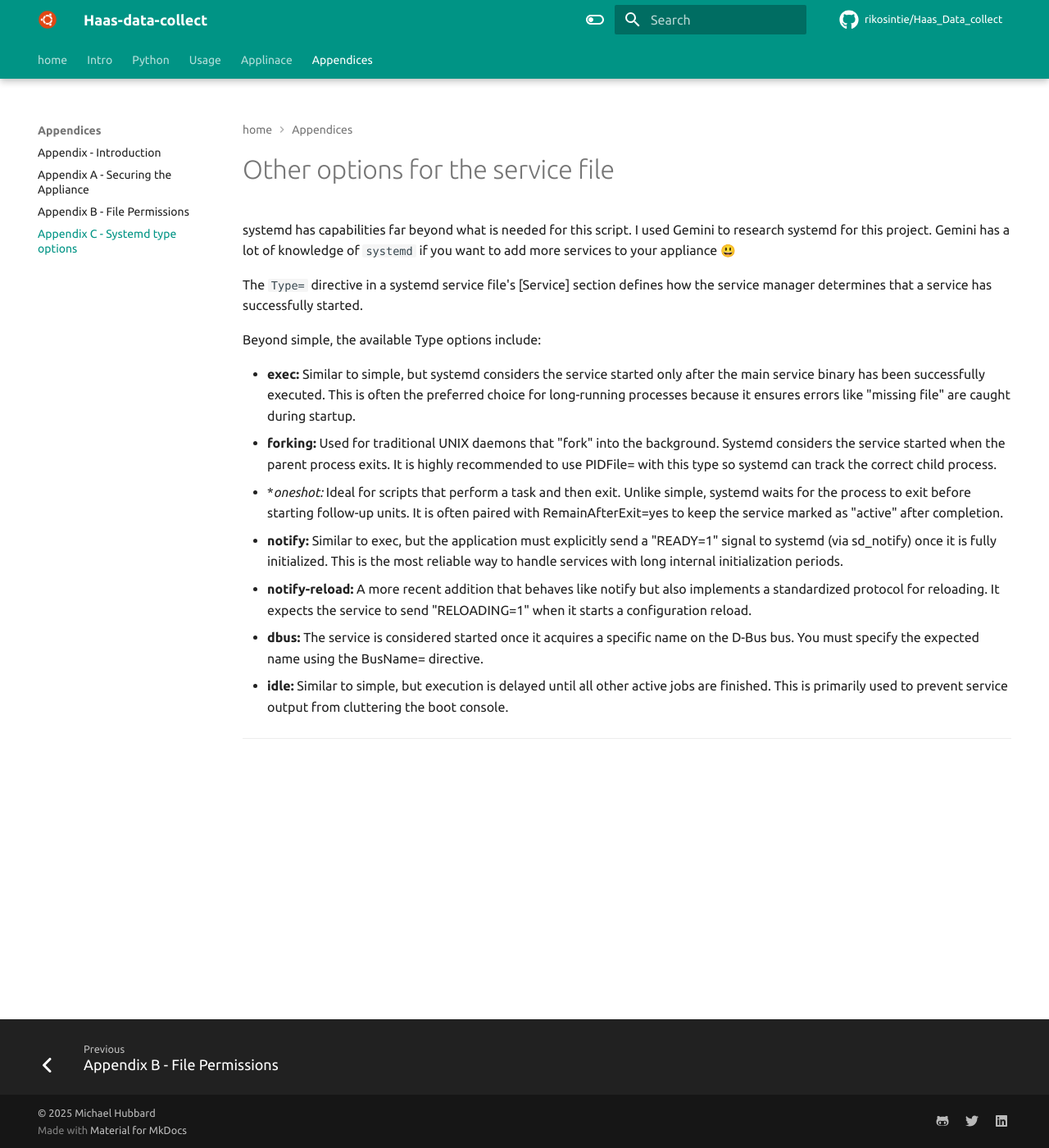
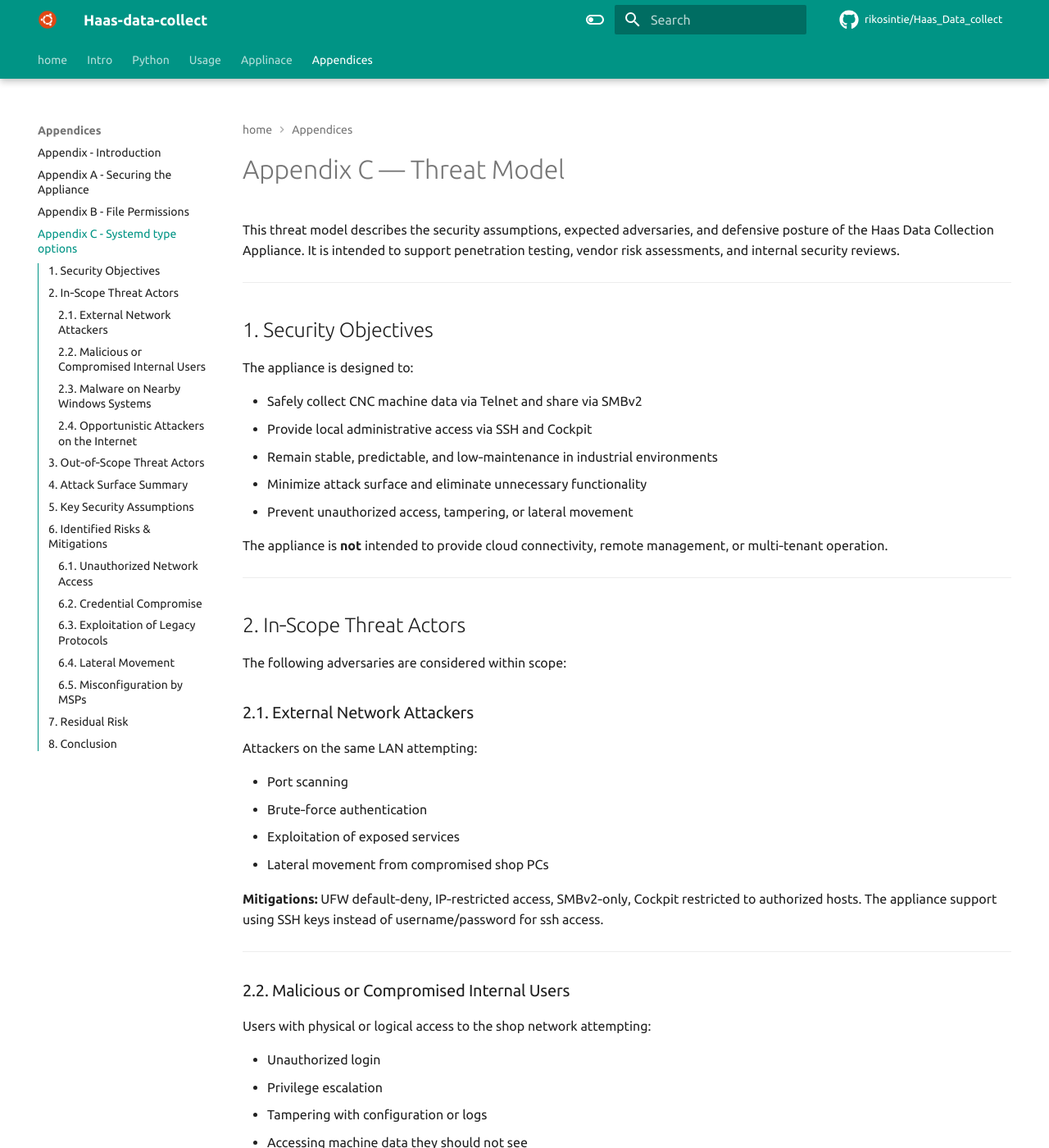
Before and after one commit to rikosintie/Haas_Data_collect, an MkDocs documentation site: the page built from docs/appendices/appendix-c.md, in a window 1280 px wide and 1400 px high. Shown: the whole window at 82% size. Built offline with MkDocs 1.6.1 and Material for MkDocs 9.7.7, drawn with Linux system fonts in a browser that asks for light colours; emoji names are drawn with the system emoji font; some web fonts are replaced; comment, search, counter and statistics services are not loaded; some of the changed text lies outside the part shown.

Commit message:
Git Title: Created a "Threat Modeling" Appendix
Git Description
Added a "Threat Modeling" appendix

```diff
--- a/docs/appendices/appendix-c.md
+++ b/docs/appendices/appendix-c.md
@@ -1,17 +1,178 @@
-# Other options for the service file
+# Appendix C — Threat Model
 
-systemd has capabilities far beyond what is needed for this script. I used Gemini to research systemd for this project. Gemini has a lot of knowledge of `systemd` if you want to add more services to your appliance :smiley:
+This threat model describes the security assumptions, expected adversaries, and defensive posture of the Haas Data Collection Appliance.
+It is intended to support penetration testing, vendor risk assessments, and internal security reviews.
 
-The `Type=` directive in a systemd service file's [Service] section defines how the service manager determines that a service has successfully started.
+---
 
-Beyond simple, the available Type options include:
+## 1. Security Objectives
 
-- **exec:** Similar to simple, but systemd considers the service started only after the main service binary has been successfully executed. This is often the preferred choice for long-running processes because it ensures errors like "missing file" are caught during startup.
-- **forking:** Used for traditional UNIX daemons that "fork" into the background. Systemd considers the service started when the parent process exits. It is highly recommended to use PIDFile= with this type so systemd can track the correct child process.
-- **oneshot:* Ideal for scripts that perform a task and then exit. Unlike simple, systemd waits for the process to exit before starting follow-up units. It is often paired with RemainAfterExit=yes to keep the service marked as "active" after completion.
-- **notify:** Similar to exec, but the application must explicitly send a "READY=1" signal to systemd (via sd_notify) once it is fully initialized. This is the most reliable way to handle services with long internal initialization periods.
-- **notify-reload:** A more recent addition that behaves like notify but also implements a standardized protocol for reloading. It expects the service to send "RELOADING=1" when it starts a configuration reload.
-- **dbus:** The service is considered started once it acquires a specific name on the D-Bus bus. You must specify the expected name using the BusName= directive.
-- **idle:** Similar to simple, but execution is delayed until all other active jobs are finished. This is primarily used to prevent service output from cluttering the boot console.
+The appliance is designed to:
 
-----------------------------------------------------------------
+- Safely collect CNC machine data via Telnet and share via SMBv2
+- Provide local administrative access via SSH and Cockpit
+- Remain stable, predictable, and low‑maintenance in industrial environments
+- Minimize attack surface and eliminate unnecessary functionality
+- Prevent unauthorized access, tampering, or lateral movement
+
+The appliance is **not** intended to provide cloud connectivity, remote management, or multi‑tenant operation.
+
+---
+
+## 2. In‑Scope Threat Actors
+
+The following adversaries are considered within scope:
+
+### 2.1. External Network Attackers
+
+Attackers on the same LAN attempting:
+
+- Port scanning
+- Brute‑force authentication
+- Exploitation of exposed services
+- Lateral movement from compromised shop PCs
+
+**Mitigations:**
+UFW default‑deny, IP‑restricted access, SMBv2‑only, Cockpit restricted to authorized hosts. The appliance support using SSH keys instead of username/password for ssh access.
+
+---
+
+### 2.2. Malicious or Compromised Internal Users
+
+Users with physical or logical access to the shop network attempting:
+
+- Unauthorized login
+- Privilege escalation
+- Tampering with configuration or logs
+- Accessing machine data they should not see
+
+**Mitigations:**
+Local authentication required, no guest access, root login disabled, file permissions locked down, Cockpit limited to authorized IPs.
+
+---
+
+### 2.3. Malware on Nearby Windows Systems
+
+Common in machine shops where unmanaged PCs coexist with CNC equipment.
+
+Potential threats:
+
+- SMB worms
+- Credential harvesting
+- Lateral movement attempts
+
+**Mitigations:**
+SMBv2‑only, no SMB1, no guest access, strict UFW rules, no Windows‑compatible remote execution surfaces.
+
+---
+
+### 2.4. Opportunistic Attackers on the Internet
+
+These are out of scope because the appliance is **not Internet‑exposed**.
+If misconfigured by an MSP, the threat becomes relevant.
+
+**Mitigations:**
+Documented requirement: appliance must remain on an internal, non‑routable network.
+
+---
+
+## 3. Out‑of‑Scope Threat Actors
+
+These threats are explicitly out of scope for the appliance’s design:
+
+- Nation‑state adversaries
+- Advanced persistent threats (APT)
+- Hardware supply‑chain attacks
+- Physical attacks requiring disassembly or chip‑level access
+- Compromise of the CNC machines themselves
+- Attacks requiring cloud connectivity (none exists)
+
+The appliance is not intended to withstand high‑budget, targeted attacks.
+
+---
+
+## 4. Attack Surface Summary
+
+The appliance exposes only three network services, all restricted by IP:
+
+| Service | Purpose | Hardening |
+| ------- | -------- | ---------- |
+| **SSH (22/tcp)** | Admin access | Key‑only auth, root disabled, modern crypto only |
+| **SMB (445/tcp)** | CNC data collection | SMBv2+, no guest, minimal share |
+| **Cockpit (9090/tcp)** | Local management UI | HTTPS, IP‑restricted, minimal modules |
+
+No other ports or services are exposed.
+
+---
+
+## 5. Key Security Assumptions
+
+The threat model assumes:
+
+- The appliance is deployed on a **trusted internal network**
+- Physical access is restricted to authorized personnel
+- CNC machines are trusted to provide accurate data and are not adversarial
+- MSPs follow the documented network requirements (no WAN exposure)
+- Administrators maintain SSH keys securely
+- The shop network is not intentionally hostile
+
+If any of these assumptions are violated, the risk profile changes.
+
+---
+
+## 6. Identified Risks & Mitigations
+
+### 6.1. Unauthorized Network Access
+**Risk:** Attackers attempt to reach SSH, SMB, or Cockpit.
+**Mitigation:** UFW default‑deny, IP allowlists, no guest access, key‑only SSH.
+
+---
+
+### 6.2. Credential Compromise
+**Risk:** Stolen passwords or weak credentials.
+**Mitigation:** No password logins for SSH, local accounts only, Cockpit behind firewall.
+
+---
+
+### 6.3. Exploitation of Legacy Protocols
+**Risk:** SMB1, DSA, CBC ciphers, or other deprecated crypto.
+**Mitigation:** SMBv2+, OpenSSH 9.9 modern‑only crypto, legacy algorithms removed.
+
+---
+
+### 6.4. Lateral Movement
+**Risk:** Malware on a Windows PC attempts to pivot into the appliance.
+**Mitigation:** Strict firewalling, minimal services, no remote execution surfaces.
+
+---
+
+### 6.5. Misconfiguration by MSPs
+**Risk:** Appliance accidentally exposed to WAN or guest Wi‑Fi.
+**Mitigation:** Documentation explicitly states internal‑only deployment; Cockpit and SSH reject unauthorized IPs.
+
+---
+
+## 7. Residual Risk
+
+Residual risk is low for the intended environment, assuming:
+
+- The appliance remains on an internal network
+- Administrators follow documented deployment practices
+- Physical access is controlled
+
+Residual risk increases if:
+
+- The appliance is Internet‑exposed
+- SSH keys are mishandled
+- The shop network is compromised by unmanaged devices
+
+These risks are documented for MSP awareness.
+
+---
+
+## 8. Conclusion
+
+The appliance’s threat model is intentionally simple:
+**minimize attack surface, restrict access, use modern cryptography, and avoid unnecessary complexity.**
+
+This design aligns with best practices for industrial environments and supports successful penetration testing outcomes.
```
